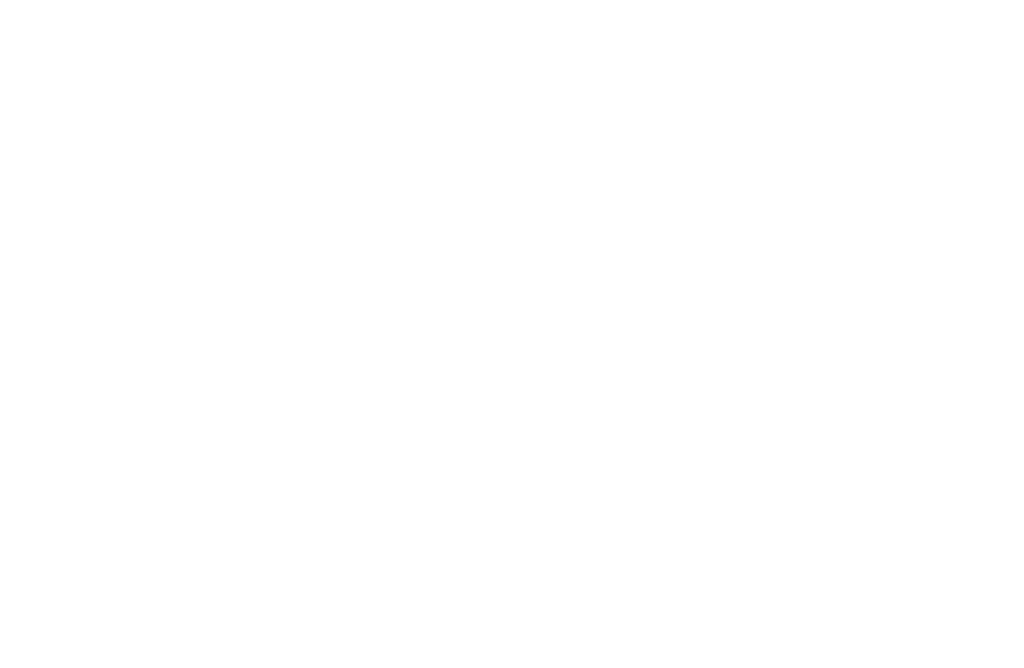
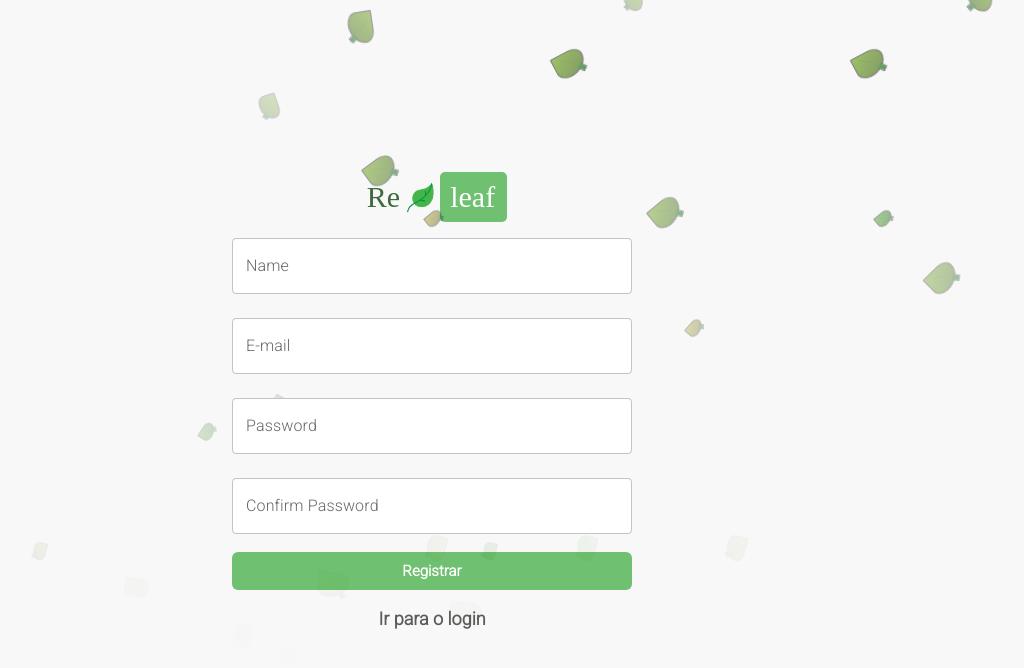
Before and after one commit to gabimirandaleal/gestao-de-habitos, a React (Create React App) app: page /signup in a window 1280 px wide. Shown: the top 668 px of the page, without its empty margins (208-1232 px from the left). Built offline with nearby package versions, Linux system fonts and the light colour scheme; a web font is replaced by a local one.

Commit message:
chore: add route and add link signup

```diff
--- a/src/Pages/Login/index.jsx
+++ b/src/Pages/Login/index.jsx
@@ -43,7 +43,7 @@
                     <TextField margin="normal" fullWidth type="password" id="password-basic" label="Password" error={!!errors.password?.message} variant="outlined" {...register("password")}/>
                     <Button type="submit" text={"Entrar"}></Button>
                 </Form>
-                <Links to={"/signup"} label={"Cadastrar"}></Links>
+                <Links to={"/signup"} label={"Cadastrar - se"}></Links>
             </Div>
         </Container>
     )
--- a/src/Pages/Signup/index.jsx
+++ b/src/Pages/Signup/index.jsx
@@ -10,6 +10,7 @@
 import { Link } from "react-router-dom";
 import { TextField } from "@mui/material";
 import { Container, Error, Div } from "./style";
+import Links from "../../Components/Links";
 
 function Signup() {
   const history = useHistory();
@@ -87,7 +88,7 @@
             error={errors.confirmPassword?.message}
           />
           <Button color="#fff" text="Registrar" type="submit"></Button>
-          <Link to="/">ir para o login</Link>
+          <Links to="/login" label="Ir para o login"></Links>
         </form>
       </Div>
     </Container>
--- a/src/Pages/Signup/style.js
+++ b/src/Pages/Signup/style.js
@@ -26,13 +26,7 @@
   }
   button {
     margin-top: 10px;
-  }
-  a {
-    margin-top: 20px;
-    color: var(--dark-gray);
-    text-decoration: none;
-    font-family: Roboto;
-    font-weight: bold;
+    margin-bottom: 20px;
   }
 `;
 
--- a/src/Router/index.jsx
+++ b/src/Router/index.jsx
@@ -12,7 +12,7 @@
             <ToastContainer/>
             <Switch>
                 <Route exact path={"/"} component={Home}/>
-                <Route path={"/cadastrar"} component={Signup}/>
+                <Route path={"/signup"} component={Signup}/>
                 <Route path={"/login"} component={Login}/>
             </Switch>
         </div>
```
